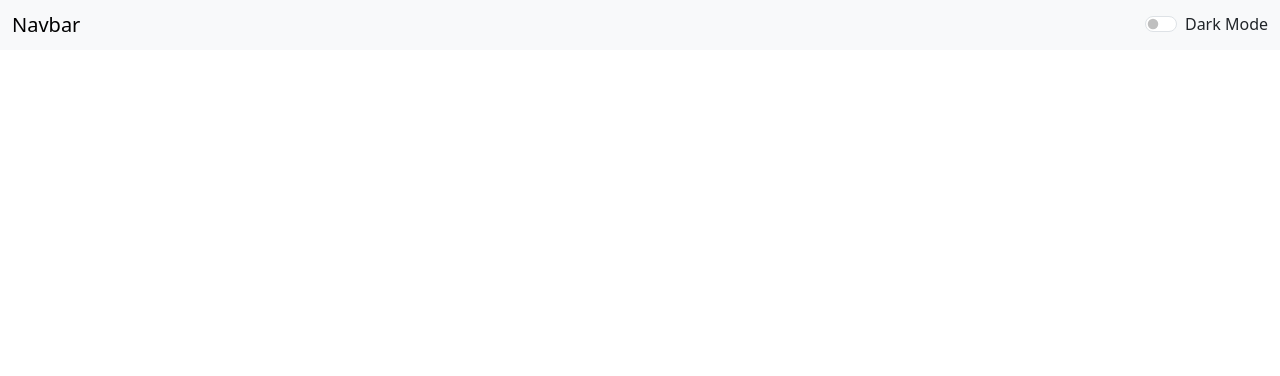
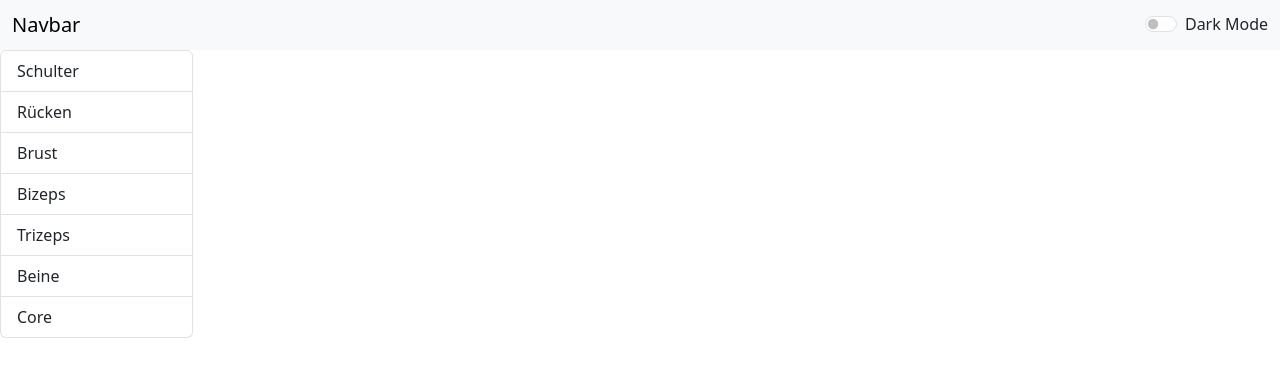
Before and after one commit to elmasibrahim/fitness-app, a React (Vite) app in the folder fitness-app/: page / in a window 1280 px wide. Shown: the top 376 px of the page. Built offline with nearby package versions, Linux system fonts and the light colour scheme.

Commit message:
#3 Sidebar mit Elementen implementiert

```diff
--- a/fitness-app/src/App.tsx
+++ b/fitness-app/src/App.tsx
@@ -1,9 +1,11 @@
 import Navbar from "./components/Navbar";
+import Body from "./components/Body";
 
 const App = () => {
   return (
     <div>
       <Navbar />
+      <Body />
     </div>
   );
 };
--- /dev/null
+++ b/fitness-app/src/components/Body.tsx
@@ -0,0 +1,13 @@
+import Sidebar from "./Sidebar";
+
+const Body = () => {
+  return (
+    <div className="row">
+      <div className="col-2">
+        <Sidebar />
+      </div>
+    </div>
+  );
+};
+
+export default Body;
--- /dev/null
+++ b/fitness-app/src/components/ListGroup.tsx
@@ -0,0 +1,17 @@
+interface Props {
+  items: string[];
+}
+
+const ListGroup = ({ items }: Props) => {
+  return (
+    <ul className="list-group">
+      {items.map((item) => (
+        <li key={item} className="list-group-item">
+          {item}
+        </li>
+      ))}
+    </ul>
+  );
+};
+
+export default ListGroup;
--- /dev/null
+++ b/fitness-app/src/components/Sidebar.tsx
@@ -0,0 +1,17 @@
+import ListGroup from "./ListGroup";
+
+const Sidebar = () => {
+  const items = [
+    "Schulter",
+    "Rücken",
+    "Brust",
+    "Bizeps",
+    "Trizeps",
+    "Beine",
+    "Core",
+  ];
+
+  return <ListGroup items={items} />;
+};
+
+export default Sidebar;
```
